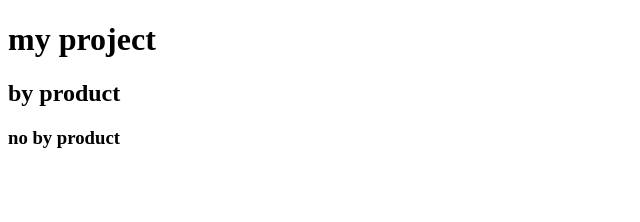
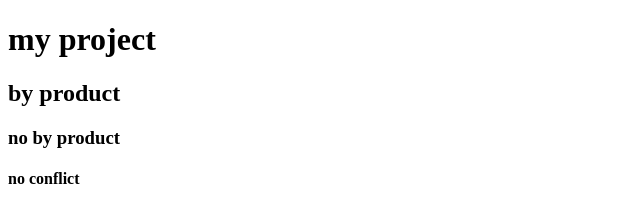
Before and after one commit to justaustinm/font-project, a plain HTML site: page index.html in a window 1280 px wide. Shown: the full height of the page, 0-640 px from the left. Drawn offline with Linux system fonts and the light colour scheme.

Commit message:
no conflict

```diff
--- a/index.html
+++ b/index.html
@@ -10,6 +10,7 @@
         <br>
         <h2>by product</h2>
      <h3>no by product</h3>
+     <h4>no conflict</h4>
     </h1>
  </body>
  </html>
```
